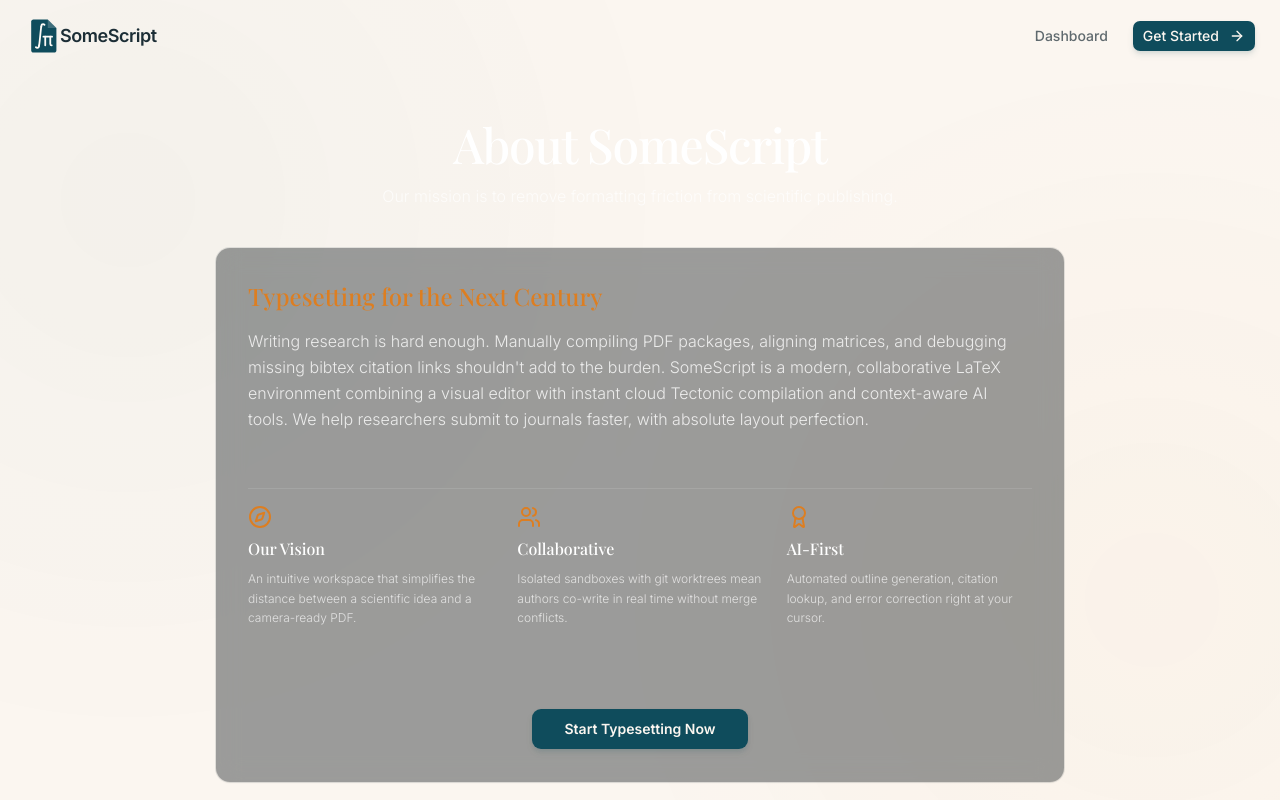
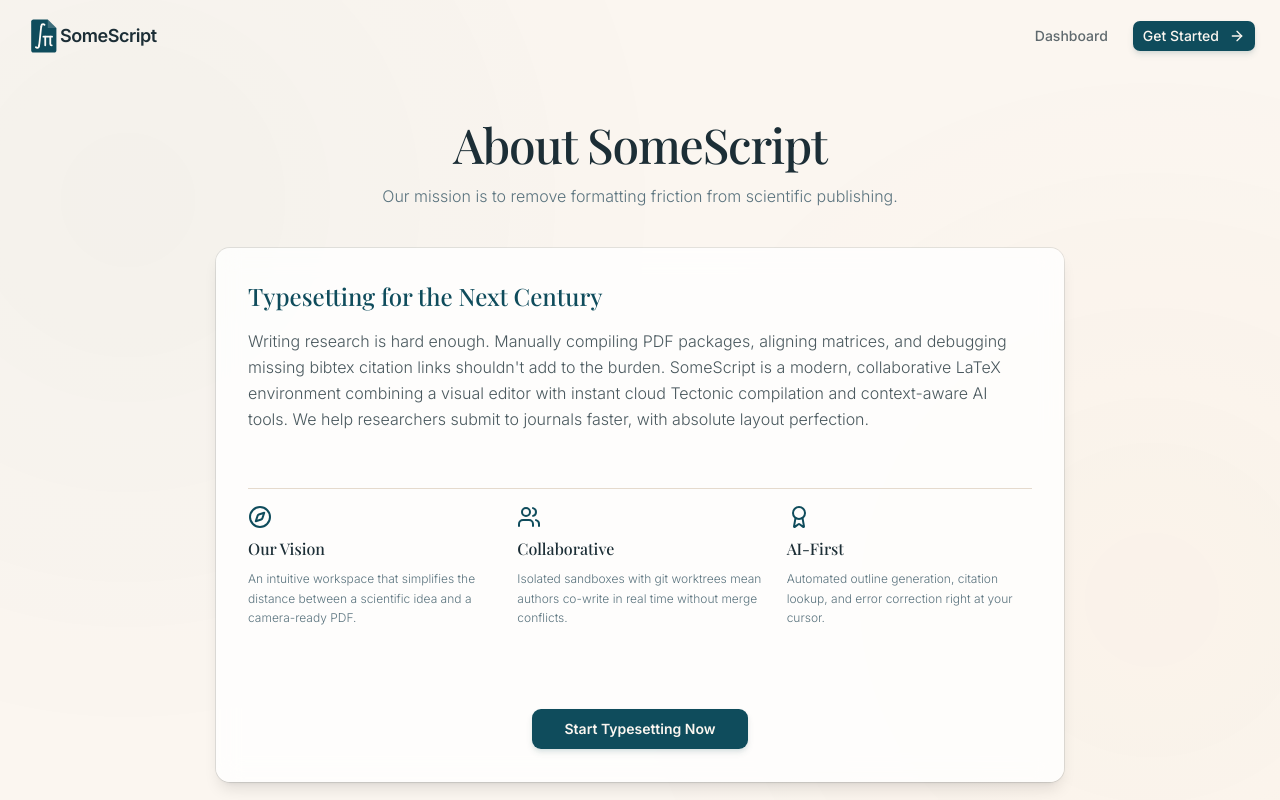
Before and after one commit to Fankrits/SomeScript, a Next.js app in the folder apps/web/: page /about in a window 1280 px wide. Shown: the top 800 px of the page. Built offline with nearby package versions, Linux system fonts and the light colour scheme; a web font is replaced by a local one.

Commit message:
style(web): update about, contact, legal pages to pure cream theme

```diff
--- a/apps/web/app/about/page.tsx
+++ b/apps/web/app/about/page.tsx
@@ -19,49 +19,49 @@ export default function AboutPage() {
       {/* Main Content */}
       <main className="flex-1 flex flex-col relative w-full z-10 py-12 px-6 max-w-4xl mx-auto">
         <div className="text-center mb-10">
-          <h1 className="text-4xl md:text-5xl font-medium font-serif tracking-tight text-white mb-4">
+          <h1 className="text-4xl md:text-5xl font-medium font-serif tracking-tight text-foreground mb-4">
             About SomeScript
           </h1>
-          <p className="text-white/70 text-sm md:text-base font-light max-w-xl mx-auto">
+          <p className="text-muted-foreground text-sm md:text-base font-light max-w-xl mx-auto">
             Our mission is to remove formatting friction from scientific publishing.
           </p>
         </div>
 
         <LiquidGlassCard
           glassSize="default"
-          className="border-white/10 bg-[#0e161b]/40 backdrop-blur-md rounded-xl p-8 space-y-8 text-white"
+          className="border-border bg-card/80 backdrop-blur-md rounded-xl p-8 space-y-8 text-card-foreground shadow-lg"
         >
           {/* Mission statement */}
           <div className="space-y-4">
-            <h2 className="text-2xl font-medium font-serif text-[#dd7e21]">
+            <h2 className="text-2xl font-medium font-serif text-primary">
               Typesetting for the Next Century
             </h2>
-            <p className="text-white/80 font-light text-sm md:text-base leading-relaxed">
+            <p className="text-foreground/80 font-light text-sm md:text-base leading-relaxed">
               Writing research is hard enough. Manually compiling PDF packages, aligning matrices, and debugging missing bibtex citation links shouldn&apos;t add to the burden.
               SomeScript is a modern, collaborative LaTeX environment combining a visual editor with instant cloud Tectonic compilation and context-aware AI tools. We help researchers submit to journals faster, with absolute layout perfection.
             </p>
           </div>
 
           {/* Pillars */}
-          <div className="grid grid-cols-1 md:grid-cols-3 gap-6 pt-4 border-t border-white/10">
+          <div className="grid grid-cols-1 md:grid-cols-3 gap-6 pt-4 border-t border-border">
             <div className="space-y-2">
-              <Compass className="h-6 w-6 text-[#dd7e21]" />
-              <h3 className="text-base font-medium font-serif">Our Vision</h3>
-              <p className="text-xs text-white/70 font-light leading-relaxed">
+              <Compass className="h-6 w-6 text-primary" />
+              <h3 className="text-base font-medium font-serif text-foreground">Our Vision</h3>
+              <p className="text-xs text-muted-foreground font-light leading-relaxed">
                 An intuitive workspace that simplifies the distance between a scientific idea and a camera-ready PDF.
               </p>
             </div>
             <div className="space-y-2">
-              <Users className="h-6 w-6 text-[#dd7e21]" />
-              <h3 className="text-base font-medium font-serif">Collaborative</h3>
-              <p className="text-xs text-white/70 font-light leading-relaxed">
+              <Users className="h-6 w-6 text-primary" />
+              <h3 className="text-base font-medium font-serif text-foreground">Collaborative</h3>
+              <p className="text-xs text-muted-foreground font-light leading-relaxed">
                 Isolated sandboxes with git worktrees mean authors co-write in real time without merge conflicts.
               </p>
             </div>
             <div className="space-y-2">
-              <Award className="h-6 w-6 text-[#dd7e21]" />
-              <h3 className="text-base font-medium font-serif">AI-First</h3>
-              <p className="text-xs text-white/70 font-light leading-relaxed">
+              <Award className="h-6 w-6 text-primary" />
+              <h3 className="text-base font-medium font-serif text-foreground">AI-First</h3>
+              <p className="text-xs text-muted-foreground font-light leading-relaxed">
                 Automated outline generation, citation lookup, and error correction right at your cursor.
               </p>
             </div>
--- a/apps/web/app/contact/page.tsx
+++ b/apps/web/app/contact/page.tsx
@@ -17,57 +17,57 @@ export default function ContactPage() {
       {/* Main Content */}
       <main className="flex-1 flex flex-col relative w-full z-10 py-12 px-6 max-w-3xl mx-auto">
         <div className="text-center mb-10">
-          <h1 className="text-4xl md:text-5xl font-medium font-serif tracking-tight text-white mb-4">
+          <h1 className="text-4xl md:text-5xl font-medium font-serif tracking-tight text-foreground mb-4">
             Contact Us
           </h1>
-          <p className="text-white/70 text-sm md:text-base font-light max-w-xl mx-auto">
+          <p className="text-muted-foreground text-sm md:text-base font-light max-w-xl mx-auto">
             Have questions or need assistance? Reach out to our academic support team.
           </p>
         </div>
 
         <LiquidGlassCard
           glassSize="default"
-          className="border-white/10 bg-[#0e161b]/40 backdrop-blur-md rounded-xl p-8 space-y-8 text-white"
+          className="border-border bg-card/80 backdrop-blur-md rounded-xl p-8 space-y-8 text-card-foreground shadow-lg"
         >
           <div className="space-y-6">
-            <h2 className="text-2xl font-medium font-serif text-[#dd7e21]">
+            <h2 className="text-2xl font-medium font-serif text-primary">
               Get in Touch
             </h2>
-            <p className="text-white/80 font-light text-sm md:text-base leading-relaxed">
+            <p className="text-foreground/80 font-light text-sm md:text-base leading-relaxed">
               We look forward to hearing from you. Whether you are a student, professor, or part of an institutional research lab, we are here to support your LaTeX authoring experience.
             </p>
           </div>
 
           {/* Contact Details Grid */}
-          <div className="grid grid-cols-1 md:grid-cols-2 gap-6 pt-4 border-t border-white/10">
+          <div className="grid grid-cols-1 md:grid-cols-2 gap-6 pt-4 border-t border-border">
             {/* Primary Email */}
-            <div className="flex items-start gap-4 p-4 rounded-lg bg-white/5 border border-white/5">
-              <Mail className="h-6 w-6 text-[#dd7e21] shrink-0 mt-0.5" />
+            <div className="flex items-start gap-4 p-4 rounded-lg bg-secondary/40 border border-border">
+              <Mail className="h-6 w-6 text-primary shrink-0 mt-0.5" />
               <div className="space-y-1">
                 <h3 className="text-sm font-semibold">General & Support Email</h3>
                 <a
                   href="mailto:contact@fankrits.com"
-                  className="text-xs text-[#dd7e21] hover:underline block font-medium"
+                  className="text-xs text-primary hover:underline block font-medium"
                 >
                   contact@fankrits.com
                 </a>
-                <p className="text-[10px] text-white/50 leading-relaxed font-light">
+                <p className="text-[10px] text-muted-foreground/70 leading-relaxed font-light">
                   We typical respond within 12–24 business hours.
                 </p>
               </div>
             </div>
 
             {/* Support / Partnerships */}
-            <div className="flex items-start gap-4 p-4 rounded-lg bg-white/5 border border-white/5">
-              <MessageSquare className="h-6 w-6 text-[#dd7e21] shrink-0 mt-0.5" />
+            <div className="flex items-start gap-4 p-4 rounded-lg bg-secondary/40 border border-border">
+              <MessageSquare className="h-6 w-6 text-primary shrink-0 mt-0.5" />
               <div className="space-y-1">
                 <h3 className="text-sm font-semibold">Enterprise & Labs</h3>
-                <p className="text-xs text-white/70 font-light">
+                <p className="text-xs text-muted-foreground font-light">
                   For university site licenses, department packages, or custom Tectonic hosting:
                 </p>
                 <a
                   href="mailto:contact@fankrits.com"
-                  className="text-xs text-[#dd7e21] hover:underline font-medium"
+                  className="text-xs text-primary hover:underline font-medium"
                 >
                   contact@fankrits.com
                 </a>
```
Also changed, not shown: apps/web/app/legal/page.tsx (+24 -24 lines).
